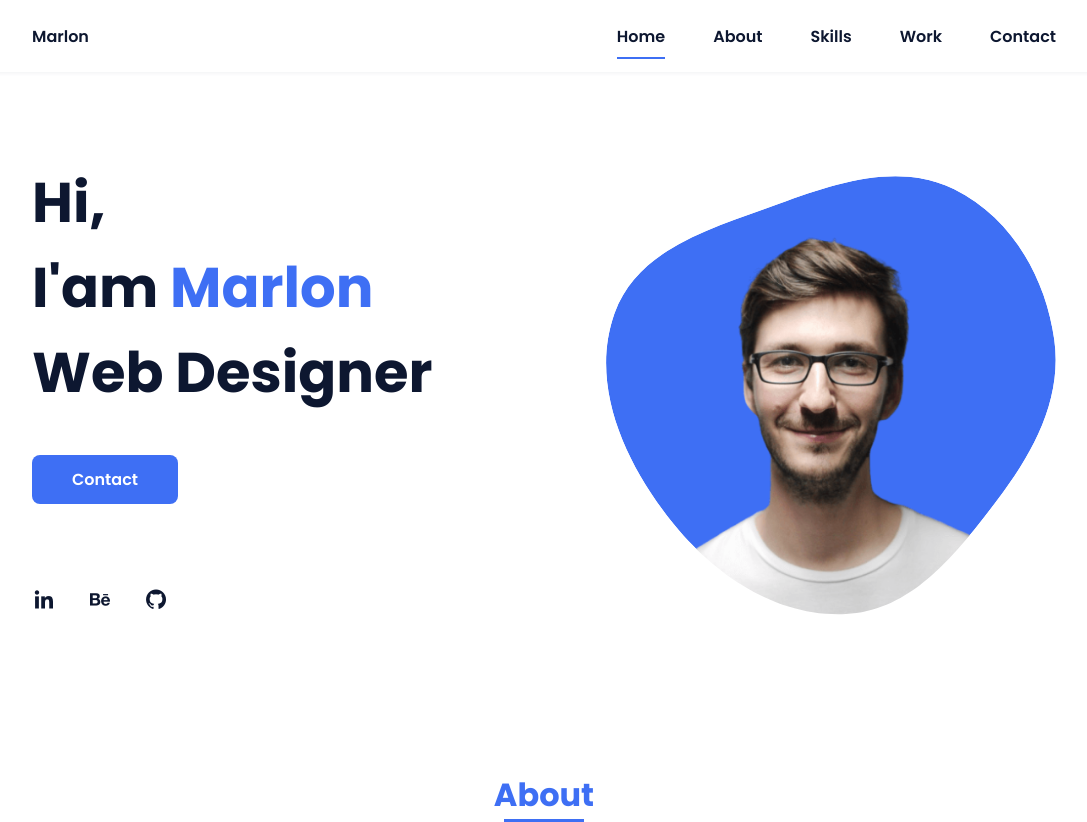
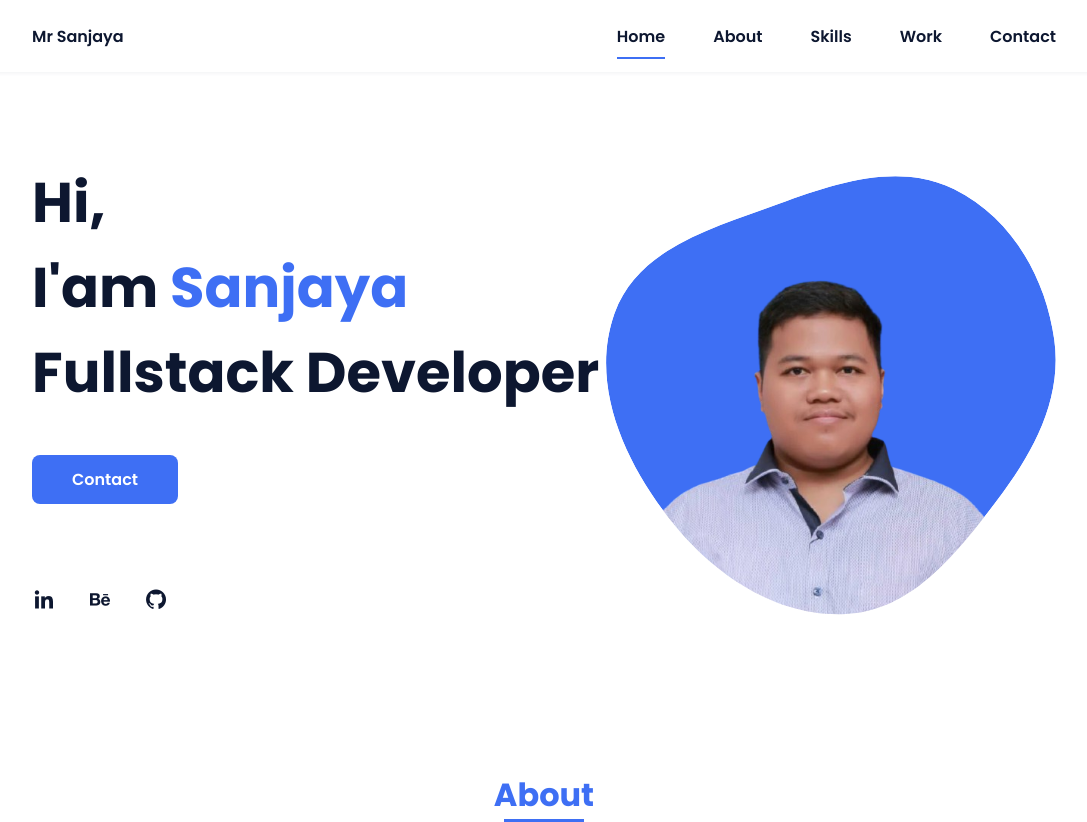
Before and after one commit to mrsanjaya/mrsanjaya.github.io, a plain HTML site: page index.html in a window 1280 px wide. Shown: the top 822 px of the page, without its empty margins (96-1183 px from the left). Drawn offline with nearby package versions, Linux system fonts and the light colour scheme.

Commit message:
Update index.html

```diff
--- a/index.html
+++ b/index.html
@@ -16,7 +16,7 @@
         <header class="l-header">
             <nav class="nav bd-grid">
                 <div>
-                    <a href="#" class="nav__logo">Marlon</a>
+                    <a href="#" class="nav__logo">Mr Sanjaya</a>
                 </div>
 
                 <div class="nav__menu" id="nav-menu">
@@ -39,7 +39,7 @@
             <!--===== HOME =====-->
             <section class="home bd-grid" id="home">
                 <div class="home__data">
-                    <h1 class="home__title">Hi,<br>I'am <span class="home__title-color">Marlon</span><br> Web Designer</h1>
+                    <h1 class="home__title">Hi,<br>I'am <span class="home__title-color">Sanjaya</span><br> Fullstack Developer</h1>
 
                     <a href="#" class="button">Contact</a>
                 </div>
@@ -57,7 +57,7 @@
                         </mask>
                         <g mask="url(#mask0)">
                             <path d="M9.19024 145.964C34.0253 76.5814 114.865 54.7299 184.111 29.4823C245.804 6.98884 311.86 -14.9503 370.735 14.143C431.207 44.026 467.948 107.508 477.191 174.311C485.897 237.229 454.931 294.377 416.506 344.954C373.74 401.245 326.068 462.801 255.442 466.189C179.416 469.835 111.552 422.137 65.1576 361.805C17.4835 299.81 -17.1617 219.583 9.19024 145.964Z"/>
-                            <image class="home__blob-img" x="50" y="60" href="assets/img/perfil.png"/>
+                            <image class="home__blob-img" x="50" y="60" href="assets/img/img-removebg-preview.png"/>
                         </g>
                     </svg>
                 </div>
```
